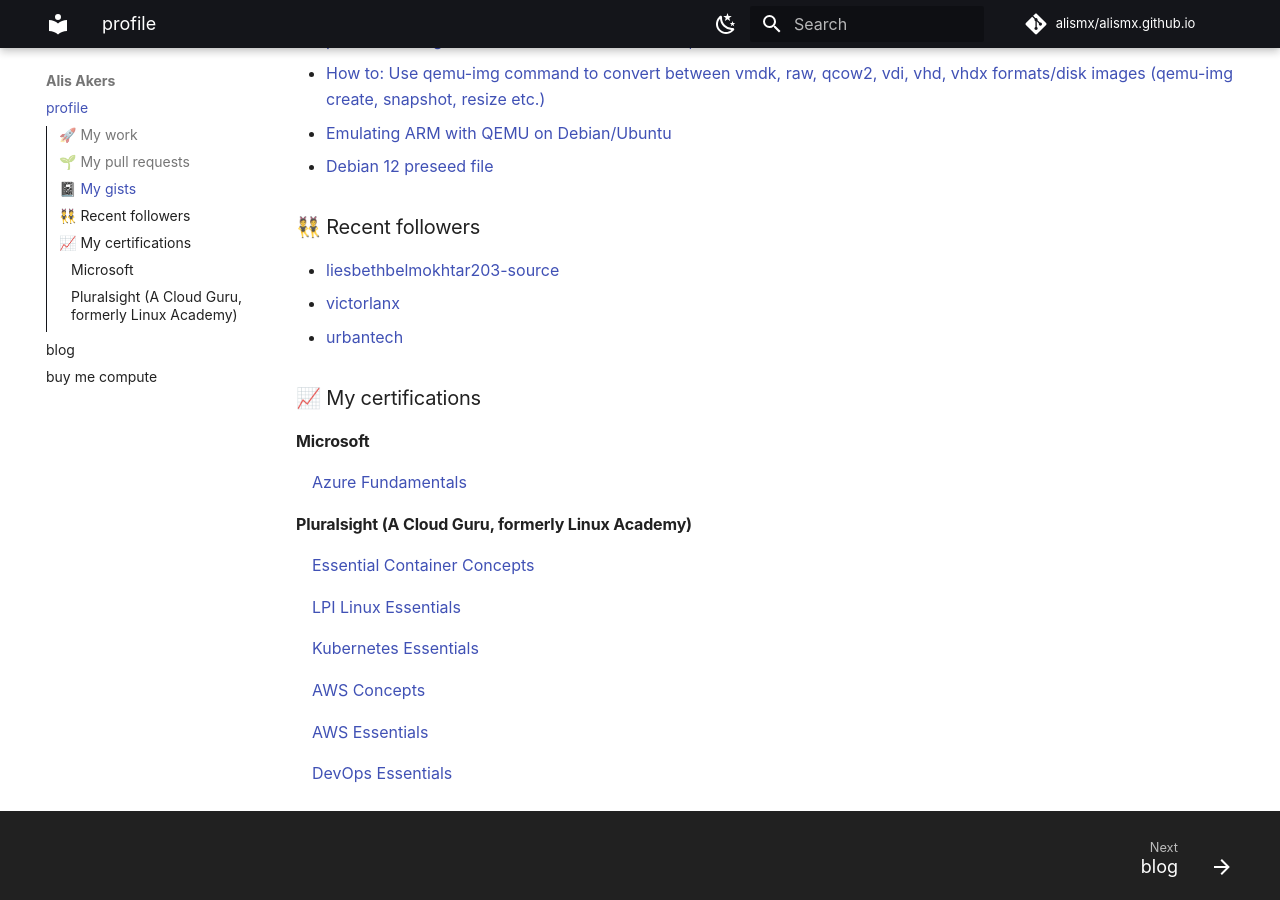
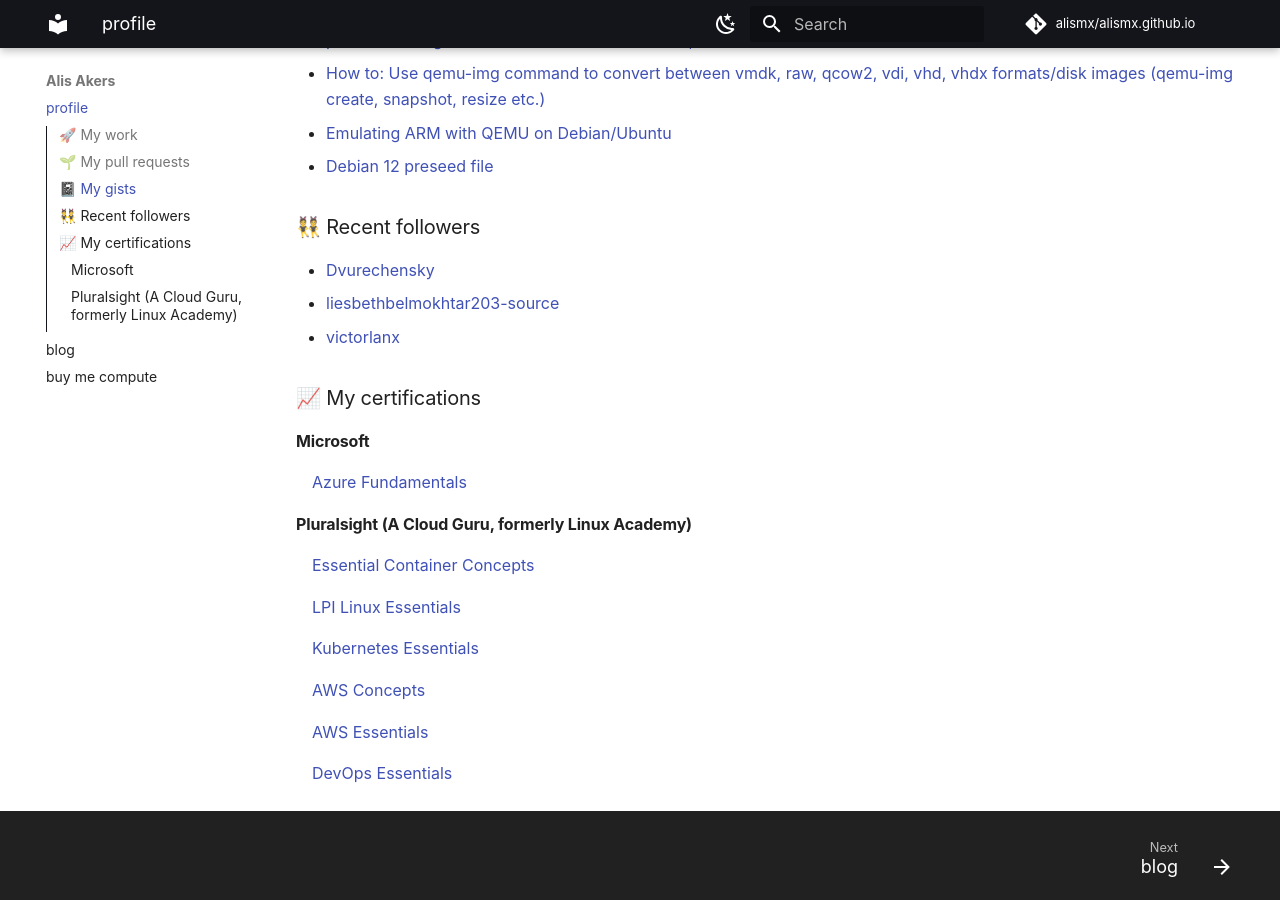
Before and after one commit to alismx/alismx.github.io, an MkDocs documentation site: the page built from docs/index.md, in a window 1280 px wide and 900 px high, scrolled down 1634 px. Built offline with MkDocs 1.6.1 and Material for MkDocs 9.7.7, drawn with Linux system fonts in a browser that asks for light colours; plug-ins that fetch from the network failed and are left out; comment, search, counter and statistics services are not loaded.

Commit message:
Update generated files

```diff
--- a/docs/index.md
+++ b/docs/index.md
@@ -49,9 +49,9 @@ I'm Alis, a DevOps engineer passionate about open-source, cloud-native technolog
 
 ### 👯 Recent followers
 
+- [Dvurechensky](https://github.com/Dvurechensky)
 - [liesbethbelmokhtar203-source](https://github.com/liesbethbelmokhtar203-source)
 - [victorlanx](https://github.com/victorlanx)
-- [urbantech](https://github.com/urbantech)
 
 ### 📈 My certifications
 
```
